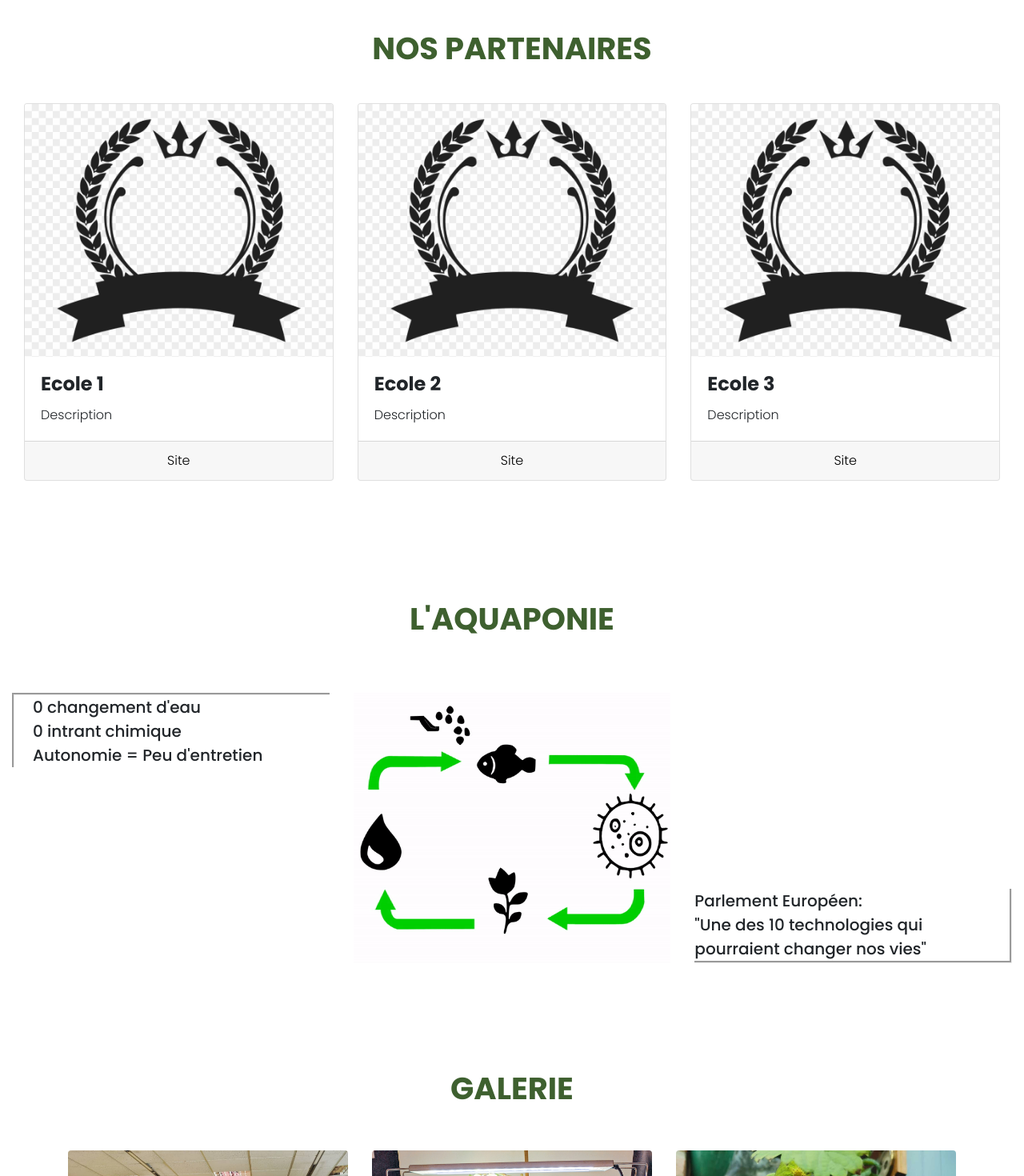
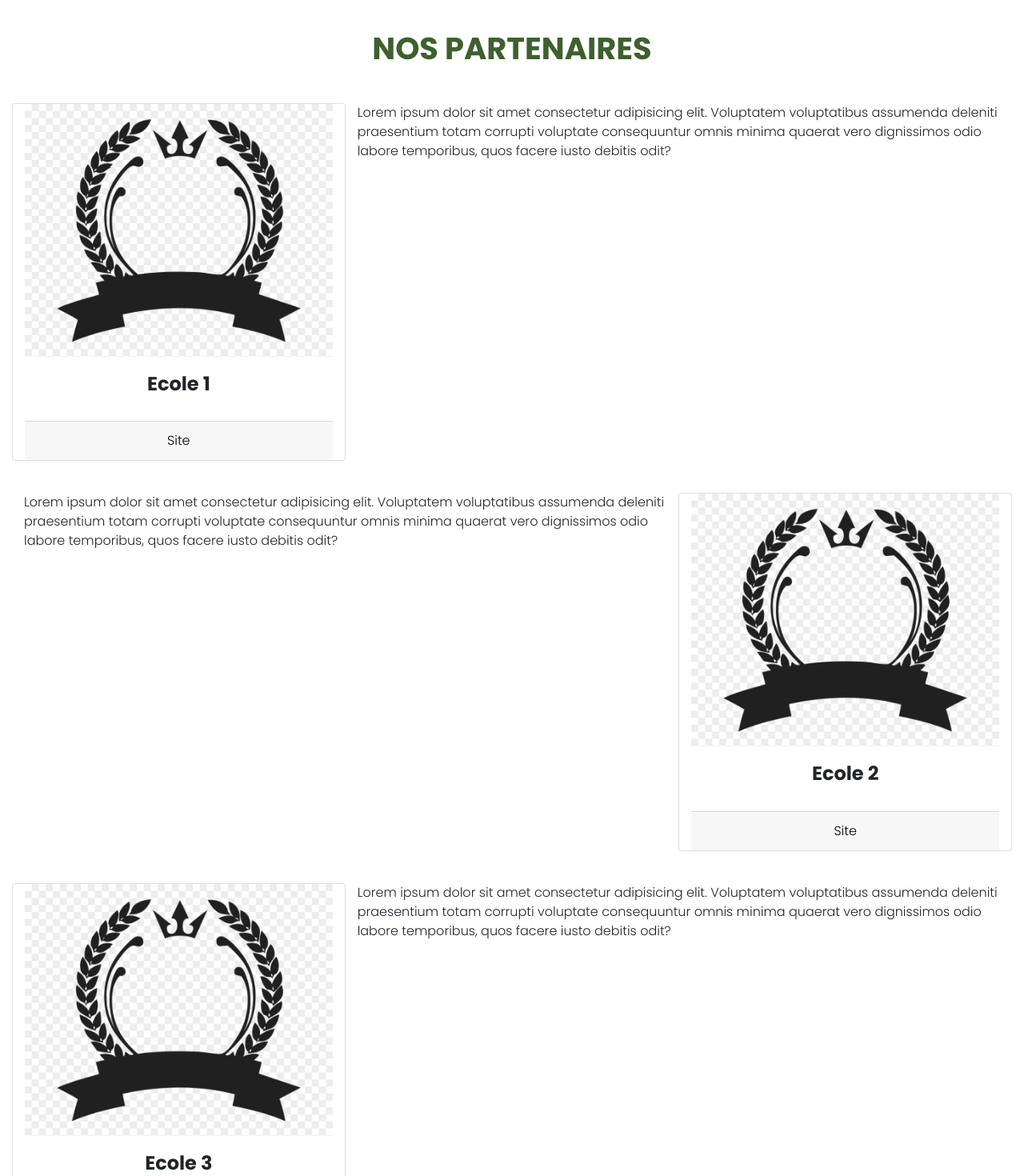
Before and after one commit to SamuelCadau/Hackaton-OM, a Nuxt app in the folder project/aquapim/: page / in a window 1280 px wide. Shown: the part 1700-3170 px from the top of the page at 80% size. Built offline with nearby package versions, Linux system fonts and the light colour scheme.

Commit message:
Update Partenaire.vue

```diff
--- a/project/aquapim/components/Partenaire.vue
+++ b/project/aquapim/components/Partenaire.vue
@@ -5,59 +5,69 @@
       <p id="title">NOS PARTENAIRES</p>
     </div>
 
-    <div class="col-12 d-flex justify-content-center mt-2 pb-3">
-      <b-card-group deck>
+    <div id="cardborder" class="col-12 d-flex justify-content-center  justify-content-md-start mt-2 pb-3">
         <!-- MODIFICATION TITRE (title="") | MODIFICATION IMAGE (modifier la destination de l'imgage dans img-src="")-->
+        <div class="row">
         <b-card
           title="Ecole 1" id="titlecard"
           img-src="../static/logo.png"
           img-alt="Image"
           img-top
+          class="text-center col-sm-12 col-md-4 col-lg-4"
         >
-          <b-card-text id="desccard">
-            Description
-          </b-card-text>
           <template #footer>
             <div class="text-center">
               <a href="#">Site</a>
             </div>
           </template>
         </b-card>
-
-        <!-- MODIFICATION TITRE (title="") | MODIFICATION IMAGE (modifier la destination de l'imgage dans img-src="")-->
+        <b-card-text class="col-sm-12 col-md-8 col-lg-8" id="desccard">
+            Lorem ipsum dolor sit amet consectetur adipisicing elit. Voluptatem voluptatibus assumenda deleniti praesentium totam corrupti voluptate consequuntur omnis minima quaerat vero dignissimos odio labore temporibus, quos facere iusto debitis odit?
+        </b-card-text>
+        </div>
+    </div>
+    <div id="cardborder" class="col-12 d-flex  justify-content-center justify-content-md-end  mt-4 pb-3">
+      <!-- MODIFICATION TITRE (title="") | MODIFICATION IMAGE (modifier la destination de l'imgage dans img-src="")-->
+      <div class="row">
+      <b-card-text class="col-sm-12 col-md-8 col-lg-8" id="desccard">
+            Lorem ipsum dolor sit amet consectetur adipisicing elit. Voluptatem voluptatibus assumenda deleniti praesentium totam corrupti voluptate consequuntur omnis minima quaerat vero dignissimos odio labore temporibus, quos facere iusto debitis odit?
+        </b-card-text>
         <b-card
           title="Ecole 2" id="titlecard"
           img-src="../static/logo.png"
           img-alt="Image"
           img-top
+          class="text-center col-sm-12 col-md-4 col-lg-4"
         >
-          <b-card-text id="desccard">
-            Description
-          </b-card-text>
           <template #footer>
             <div class="text-center">
               <a href="#">Site</a>
             </div>
           </template>
         </b-card>
+      </div>
+    </div>
 
-        <!-- MODIFICATION TITRE (title="") | MODIFICATION IMAGE (modifier la destination de l'imgage dans img-src="")-->
+    <div id="cardborder" class="col-12 d-flex  justify-content-center  justify-content-md-start  mt-4 pb-3">
+      <!-- MODIFICATION TITRE (title="") | MODIFICATION IMAGE (modifier la destination de l'imgage dans img-src="")-->
+      <div class="row">
         <b-card
           title="Ecole 3" id="titlecard"
           img-src="../static/logo.png"
           img-alt="Image"
           img-top
+          class="text-center col-sm-12 col-md-4 col-lg-4"
         >
-          <b-card-text id="desccard">
-            Description
-          </b-card-text>
           <template #footer>
             <div class="text-center">
               <a href="#">Site</a>
             </div>
           </template>
         </b-card>
-      </b-card-group>
+        <b-card-text class="col-sm-12 col-md-8 col-lg-8" id="desccard">
+            Lorem ipsum dolor sit amet consectetur adipisicing elit. Voluptatem voluptatibus assumenda deleniti praesentium totam corrupti voluptate consequuntur omnis minima quaerat vero dignissimos odio labore temporibus, quos facere iusto debitis odit?
+        </b-card-text>
+      </div>
     </div>
   </div>
 </template>
@@ -112,6 +122,14 @@ p {
 }
 }
 
+@media all and (max-width: 426px) {
+  #cardborder {
+    margin-top: 100px;
+    margin-bottom: 100px;
+    text-align: center;
+  }
+}
+
 @media all and (min-width: 768px) {
   #title {
     font-size: 3vw;
```
